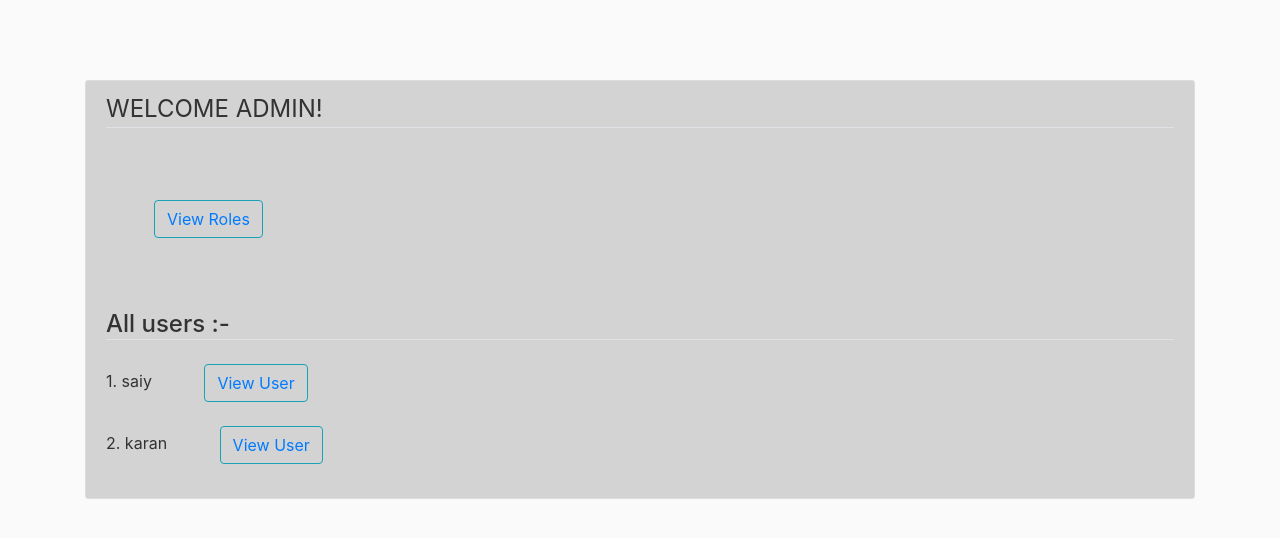
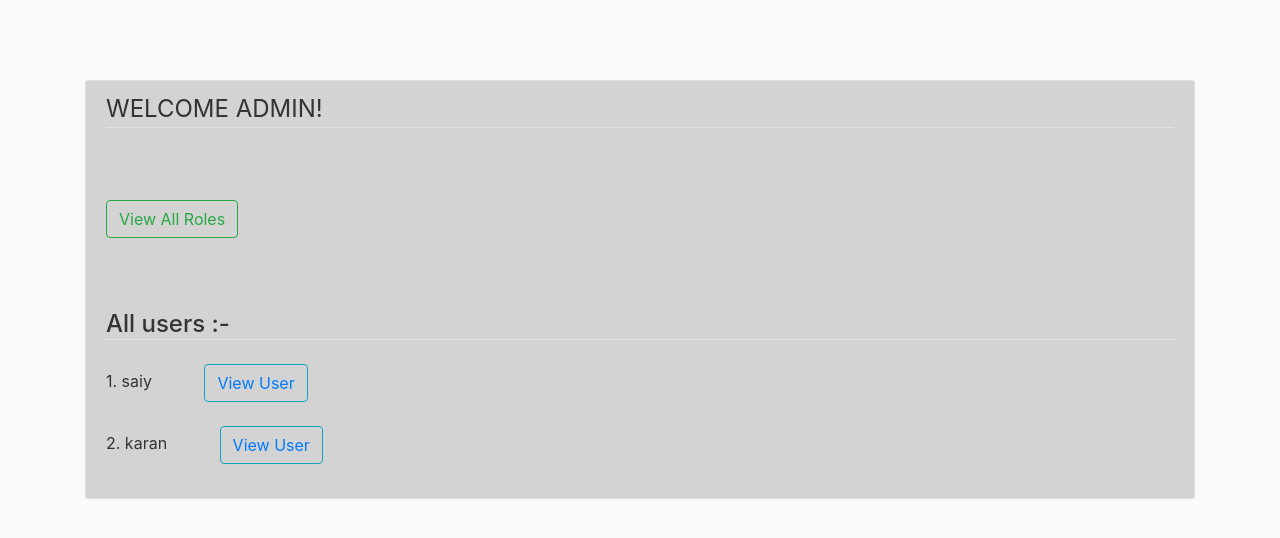
Before and after one commit to sayalideo/RBAC-Implementation, a Flask app: page /admin in a window 1280 px wide. Shown: the top 538 px of the page. Run offline with Flask 2, Linux system fonts and the light colour scheme; a user stored in the database is signed in; data comes from the database, SQL or seed files in the repository; some libraries are stand-ins or nearby versions.

Commit message:
minor html

```diff
--- a/rbac/templates/add_roles.html
+++ b/rbac/templates/add_roles.html
@@ -4,7 +4,7 @@
         <h2>Username : {{u.username}}</h2><br>
         <h4>Roles Assigned : <br>
             {% for role in roles %}
-            {{ role.name }} <button style="margin-left: 3rem;" class="btn btn-outline-danger"><a href="{{ url_for('delete_userrole',rid=role.id,uid=u.id) }}">Delete Role</a> </button>
+            {{loop.index}}. {{ role.name }}&nbsp; &nbsp; <a href="{{ url_for('delete_userrole',rid=role.id,uid=u.id) }}" class="btn btn-outline-danger" >Delete Role</a>
             <br>
             {% endfor %}
         </h4>
--- a/rbac/templates/admin.html
+++ b/rbac/templates/admin.html
@@ -13,7 +13,7 @@
 
 <legend class="border-bottom mb-4">WELCOME ADMIN!</legend>
 <br><br>
-<button style="margin-left: 3rem;" class="btn btn-outline-info"><a href="{{ url_for('all_roles') }}">View Roles</a> </button><br><br>
+<a href="{{ url_for('all_roles') }}" class="btn btn-outline-success">View All Roles</a><br><br>
 <br><br>
 <h4 class="border-bottom mb-4">All users :-</h4>
 {% for user in users %}
```
